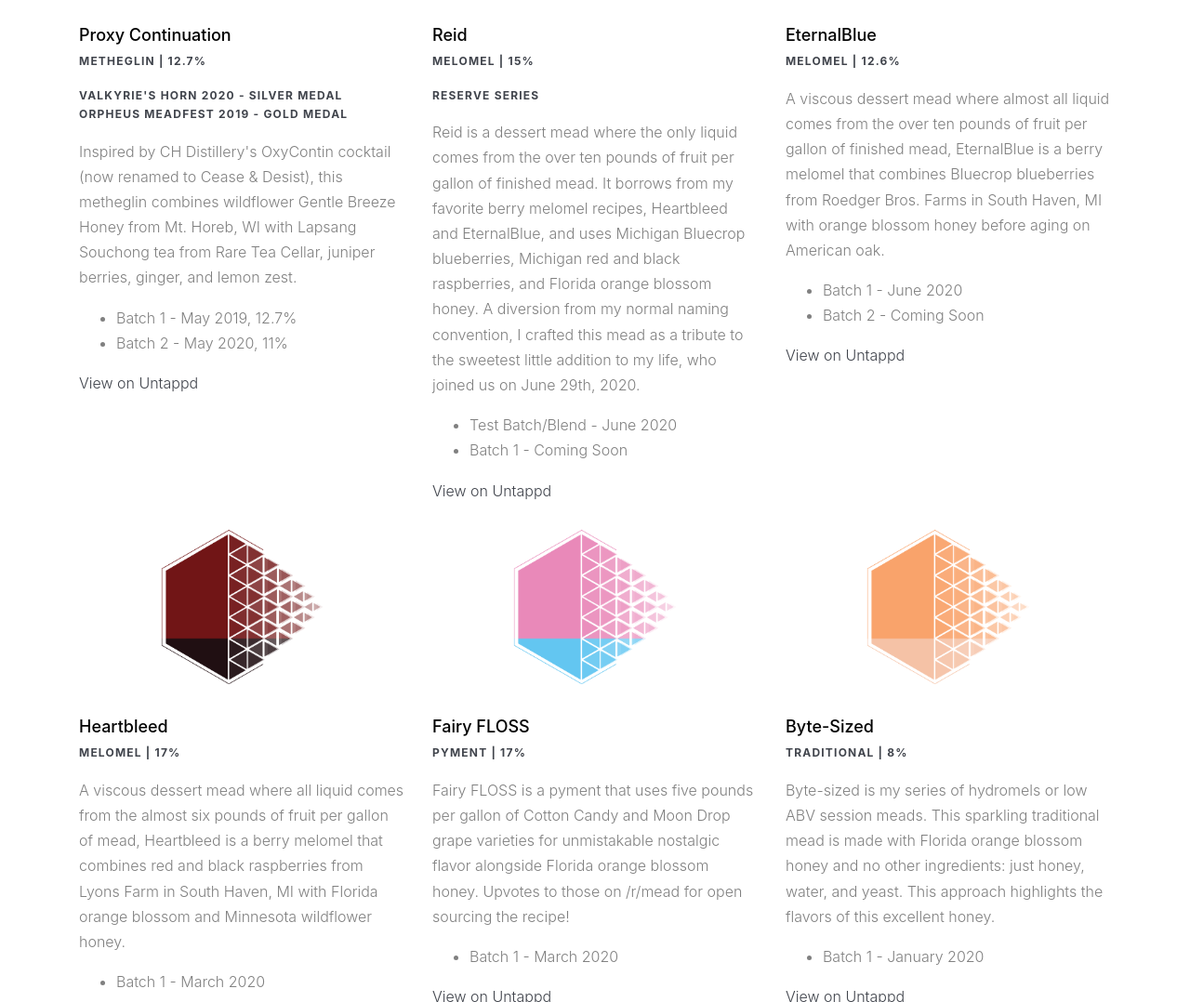
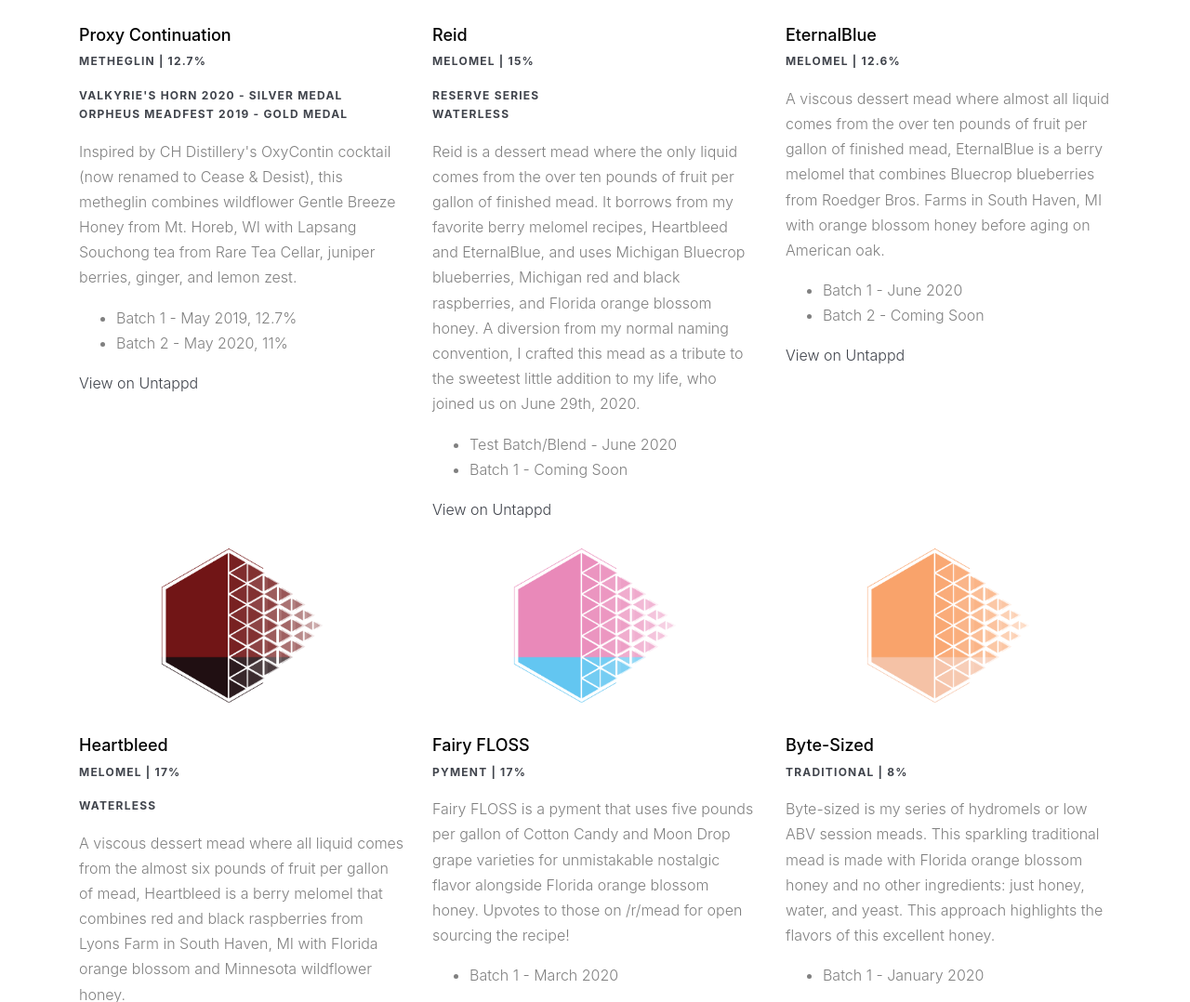
Before and after one commit to stacktracemead/stacktracemead.github.io, a plain HTML site: page index.html in a window 1280 px wide. Shown: the part 2002-3080 px from the top of the page at 93% size. Drawn offline with Linux system fonts and the light colour scheme; a script that the page names is missing; files whose address does not match are found by name.

Commit message:
Waterless

```diff
--- a/index.html
+++ b/index.html
@@ -211,7 +211,9 @@
                 </div>
                 <h2>Reid</h2>
                 <span class="sub-title d-block mb-3">Melomel | 15%</span>
-                <div class="sub-title d-block mb-3">Reserve Series</div>
+                <div class="sub-title d-block mb-3">
+                  Reserve Series<br />
+                  Waterless</div>
                 <p>
                   Reid is a dessert mead where the only liquid comes from the over ten pounds of
                   fruit per gallon of finished mead. It borrows from my favorite berry melomel
@@ -268,6 +270,7 @@
                 </div>
                 <h2>Heartbleed</h2>
                 <span class="sub-title d-block mb-3">Melomel | 17%</span>
+                <div class="sub-title d-block mb-3">Waterless</div>
                 <p>
                   A viscous dessert mead where all liquid comes from the almost six pounds of fruit
                   per gallon of mead, Heartbleed is a berry melomel that combines red and black
```
